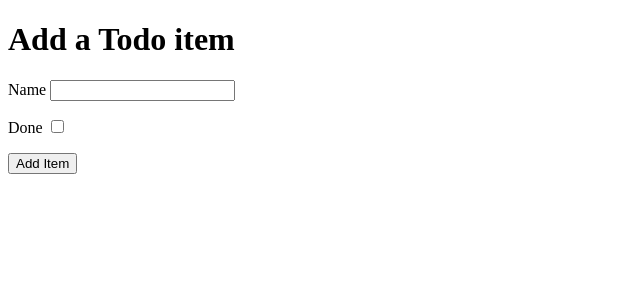
After one commit to ColmSam2319/hello-django, a Django app: page /add in a window 1280 px wide. The commit adds this page. Shown: the top 300 px of the page, without its empty margins (0-640 px from the left). Run offline with Django 3.2, Linux system fonts and the light colour scheme.

Commit message:
creating a new item

```diff
--- a/django_todo/urls.py
+++ b/django_todo/urls.py
@@ -15,9 +15,10 @@ Including another URLconf
 """
 from django.contrib import admin
 from django.urls import path
-from todo.views import get_todo_list
+from todo.views import get_todo_list, add_item
 
 urlpatterns = [
     path('admin/', admin.site.urls),
-    path('', get_todo_list, name='get_todo_list')
+    path('', get_todo_list, name='get_todo_list'),
+    path('add', add_item, name='add')
 ]
--- /dev/null
+++ b/todo/templates/todo/add_item.html
@@ -0,0 +1,31 @@
+<!DOCTYPE html>
+<html lang="en">
+<head>
+    <meta charset="UTF-8">
+    <meta http-equiv="X-UA-Compatible" content="IE=edge">
+    <meta name="viewport" content="width=device-width, initial-scale=1.0">
+    <title>Document</title>
+</head>
+<body>
+    <h1>Add a Todo item</h1>
+    <form method="post" action="add">
+        <div>
+            <p>
+                <label for="id_name">Name</label>
+                <input type="text" id="id_name" name="item_name" />
+            </p>
+        </div>
+        <div>
+            <p>
+                <label for="id_done">Done</label>
+                <input type="checkbox" id="id_done" name="done" />
+            </p>
+        </div>
+        <div>
+            <p>
+                <button type="submit">Add Item</button>
+            </p>
+        </div>
+    </form>
+</body>
+</html>
--- a/todo/templates/todo/todo_list.html
+++ b/todo/templates/todo/todo_list.html
@@ -21,7 +21,9 @@
             </tr>
             {% empty %}
             <tr><td>You have nothing to do.</td></tr>
+            <tr><td>You have nothing to do.</td></tr>
         {% endfor %}
     </table>
+    <a href="/add">Add a Item</a>
 </body>
 </html>
--- a/todo/views.py
+++ b/todo/views.py
@@ -9,3 +9,7 @@ def get_todo_list(request):
         'items': items
     }
     return render(request, 'todo/todo_list.html', context)
+
+
+def add_item(request):
+    return render(request, 'todo/add_item.html')
```
